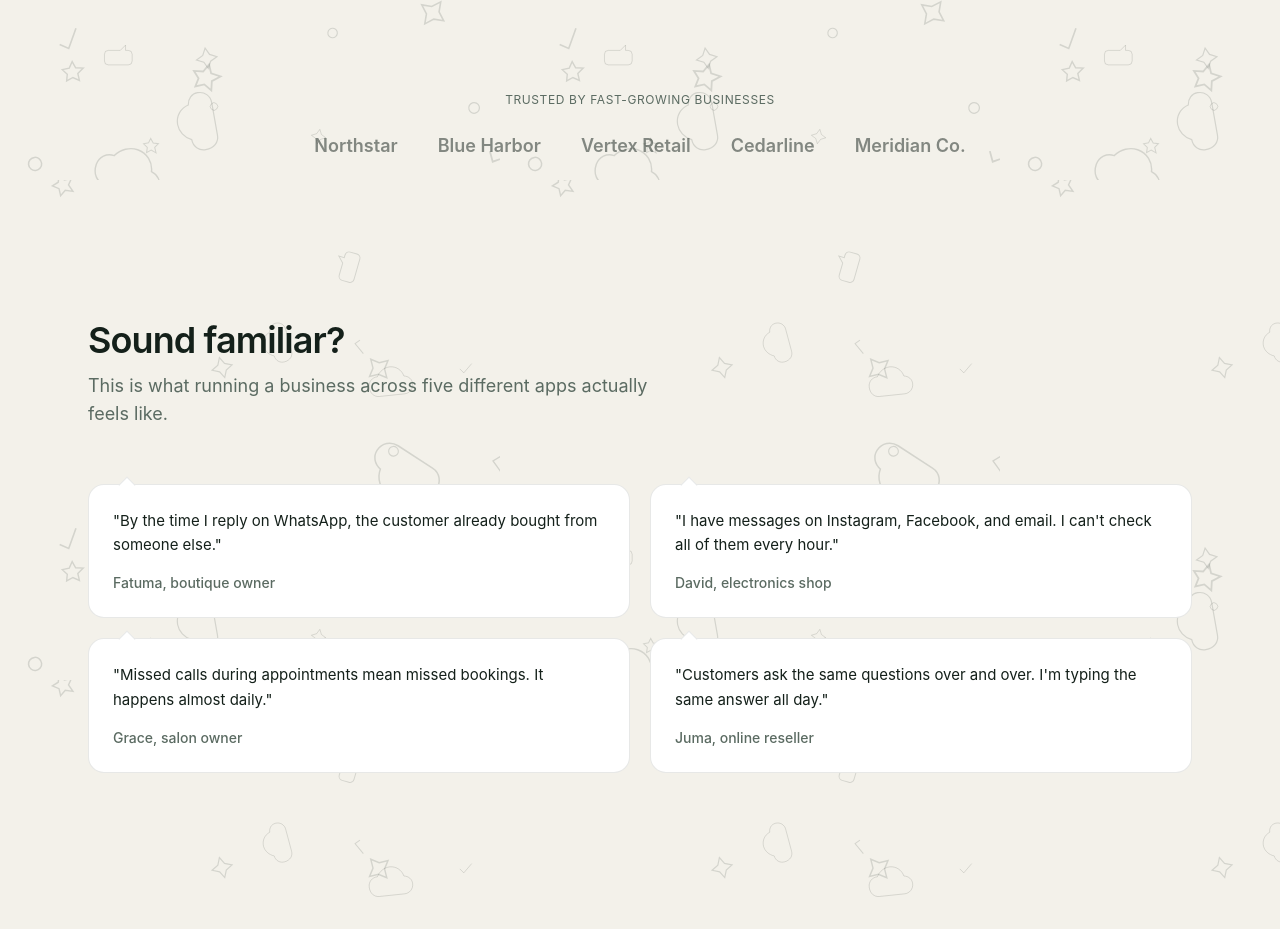
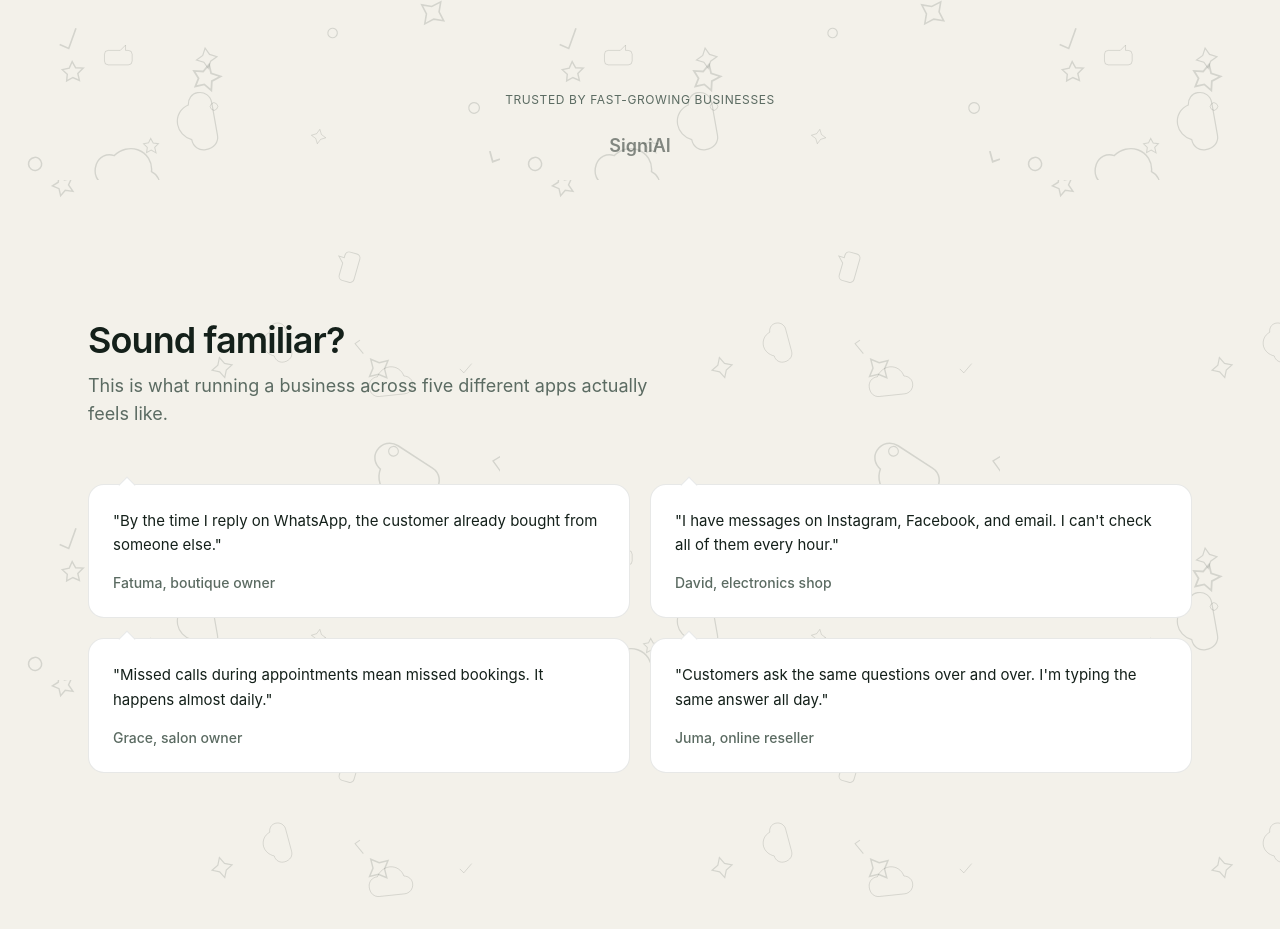
Before and after one commit to willy7890/Mteja-AI, a React app in the folder frontend/: page / in a window 1280 px wide. Shown: the part 820-1749 px from the top of the page. Built offline with nearby package versions, Linux system fonts and the light colour scheme; the HTML template or start-up script is replaced by a standard one.

Commit message:
fix:remove unwanted codes

```diff
--- a/frontend/src/component/TrustBar.jsx
+++ b/frontend/src/component/TrustBar.jsx
@@ -1,5 +1,5 @@
 
-const companies = ['Northstar', 'Blue Harbor', 'Vertex Retail', 'Cedarline', 'Meridian Co.'];
+const companies = ['SigniAI'];
 
 function TrustBar({ t }) {
   return (
```
